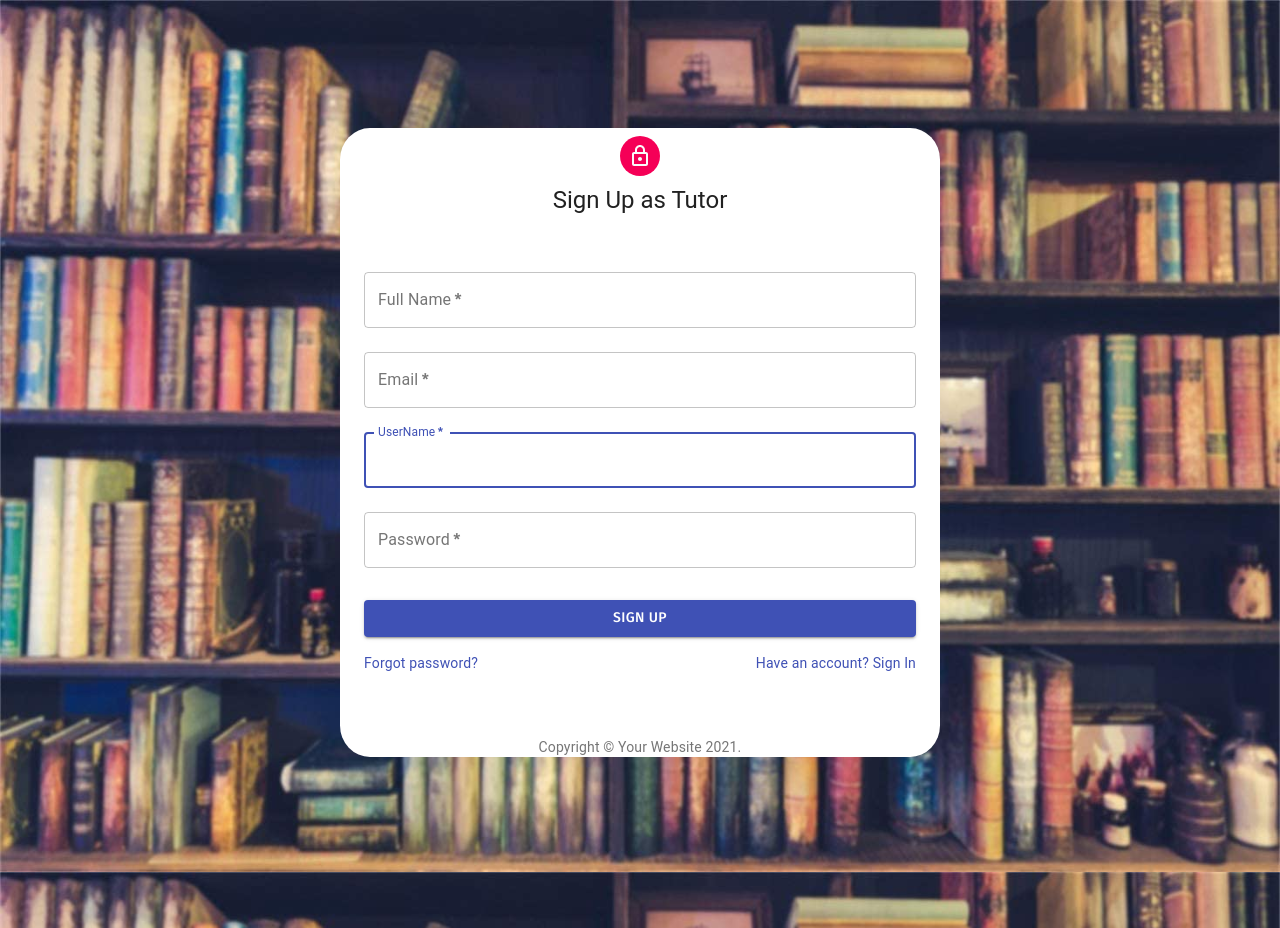
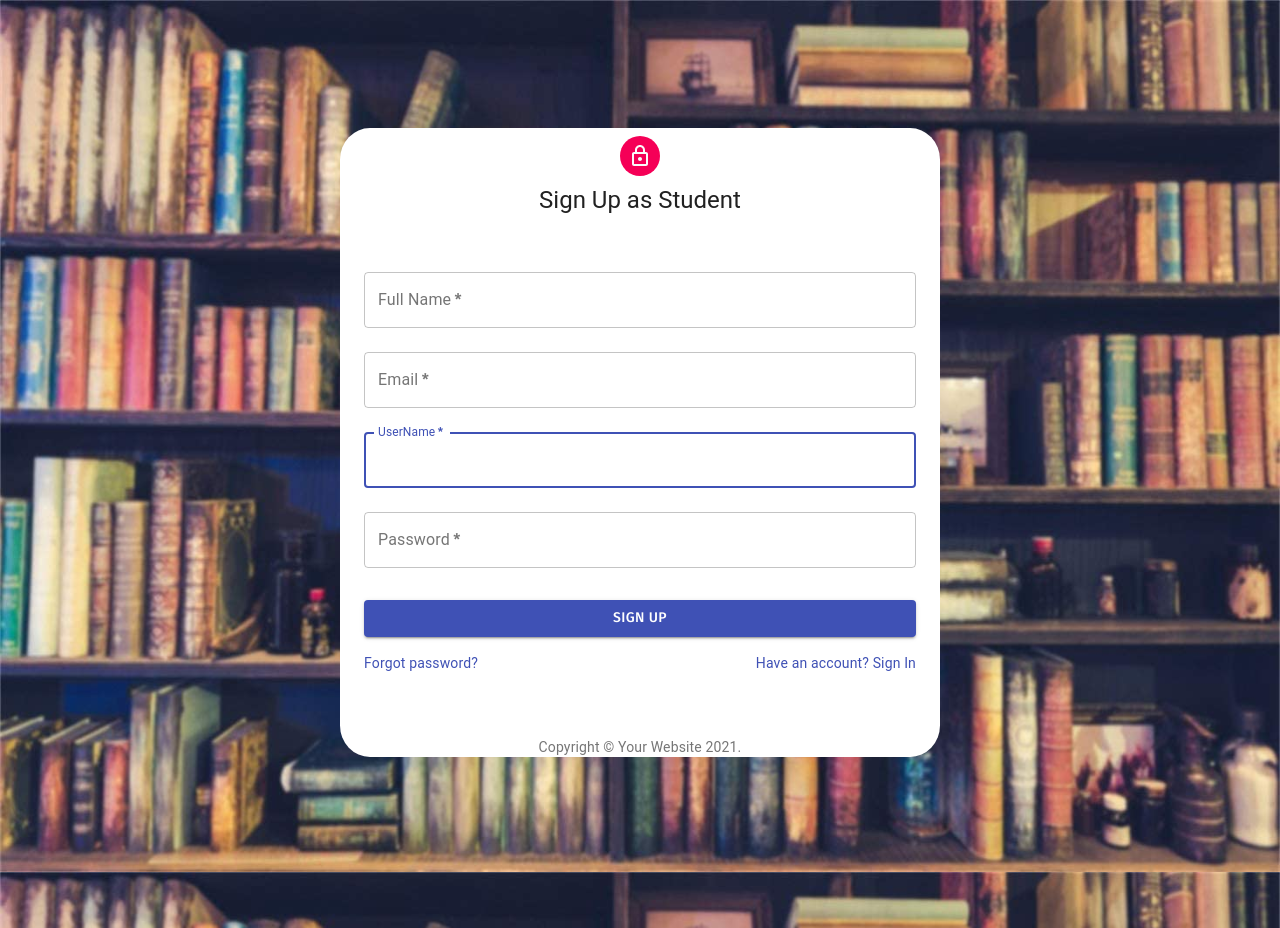
Before and after one commit to abhi93wari/tutorhunt-frontend, a React (Create React App) app: page /sign-up in a window 1280 px wide. Built offline with nearby package versions, Linux system fonts and the light colour scheme; no server answers; a web font is replaced by a local one.

Commit message:
Minor Changes

```diff
--- a/src/components/signup.js
+++ b/src/components/signup.js
@@ -146,7 +146,7 @@ function SignUpStudent(props) {
           <LockOutlinedIcon />
         </Avatar>
         <Typography component="h1" variant="h5">
-          Sign Up as Tutor
+          Sign Up as Student
         </Typography>
         <form className={classes.form} noValidate>
 
```
